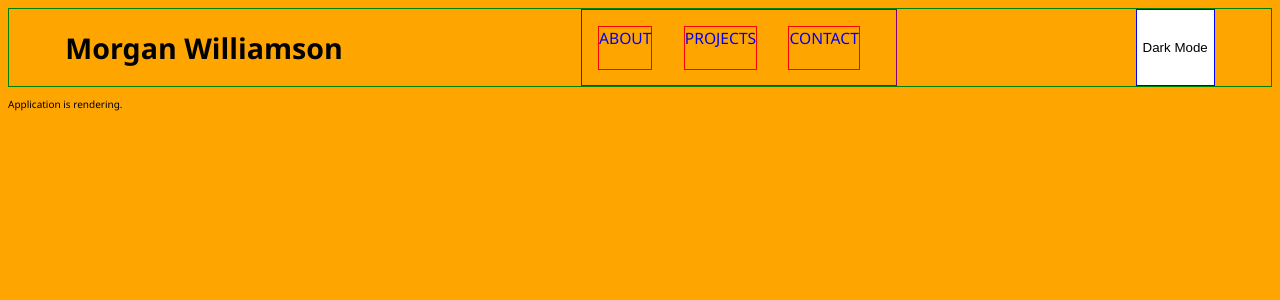
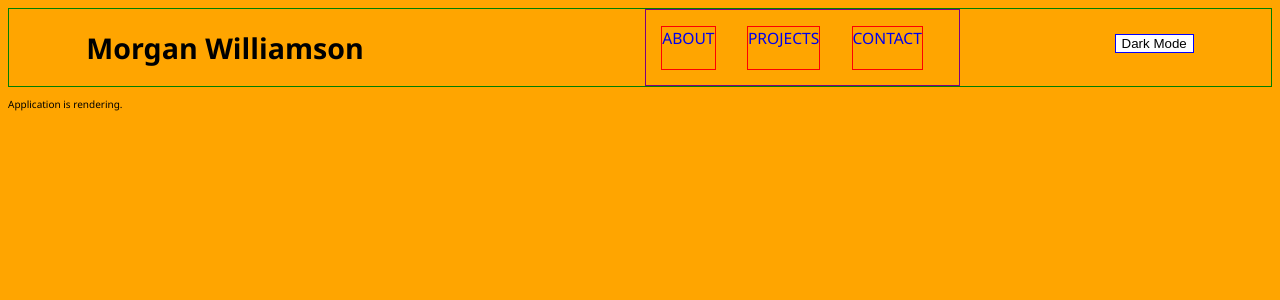
Before and after one commit to MorganWilliamson/u4-portfolio, a React (Create React App) app in the folder portfolio/: page / in a window 1280 px wide. Shown: the top 300 px of the page. Built offline with nearby package versions, Linux system fonts and the light colour scheme.

Commit message:
Minor tweak for button styling.

```diff
--- a/portfolio/src/stylesheets/Navbar.css
+++ b/portfolio/src/stylesheets/Navbar.css
@@ -28,5 +28,6 @@
 
 .navbar button {
     border: 1px solid blue;
-    margin-left: 10%;
+    margin-top: 2%;
+    height: 40%;
 }
```
